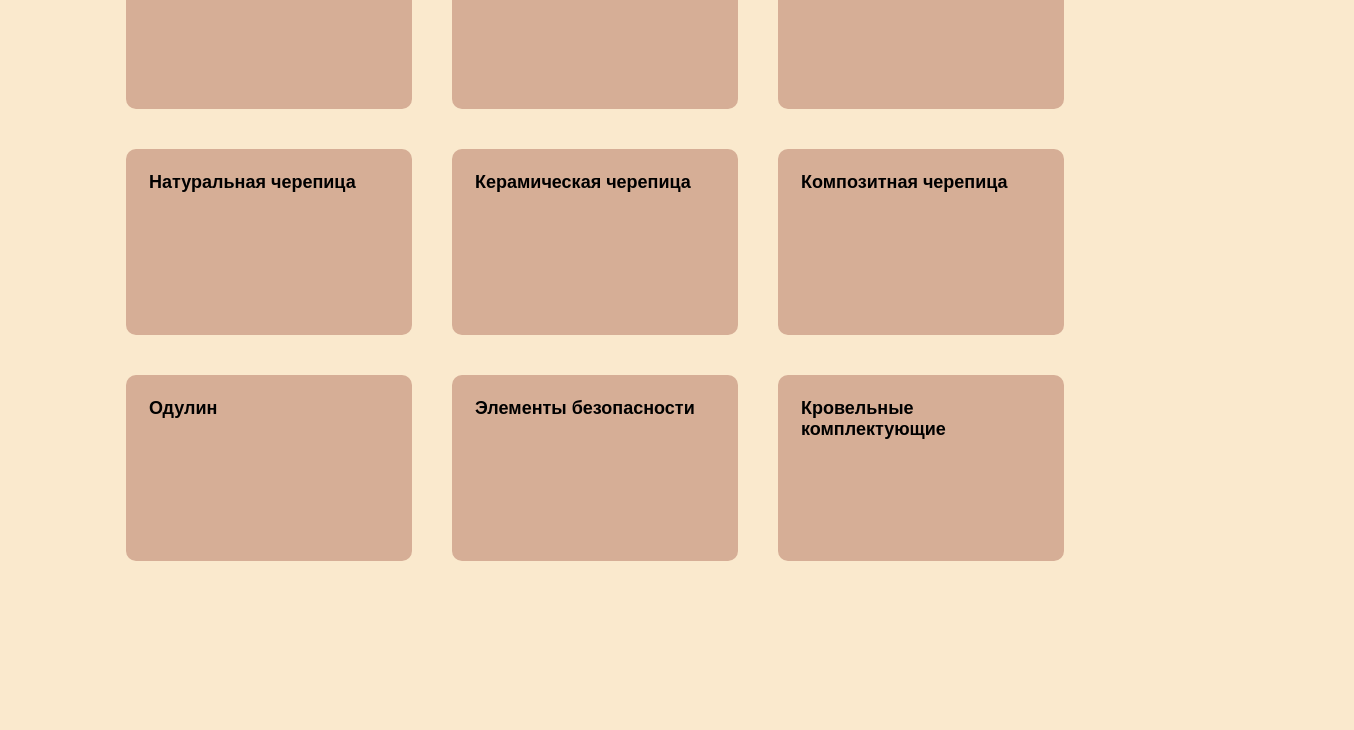
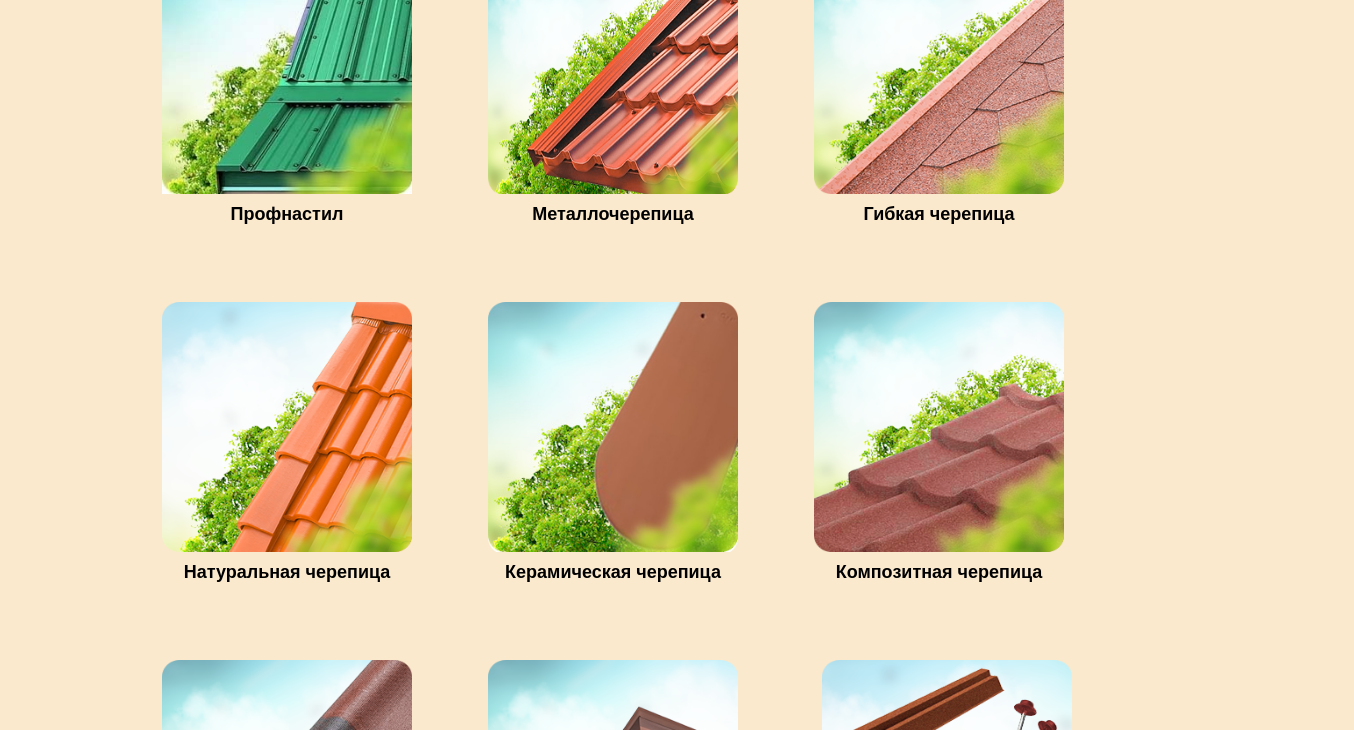
Before and after one commit to LadaKuzmina/Vilka-German, a plain HTML site: page roof.html in a window 1280 px wide. Shown: the part 298-1028 px from the top of the page, 1354 px wide, since content can reach past the window. Drawn offline with Linux system fonts and the light colour scheme; files whose address does not match are found by name.

Commit message:
add roof page

```diff
--- a/roof.html
+++ b/roof.html
@@ -45,35 +45,75 @@
             </div>
         </div>
     </header>
-
-  <h3>Наша продукция</h3>
+    <div class="list_catalog">
         <div class="products">
+            <img src="images/110461_99576_profnastil.jpg" height="250" width="250"/>
             <h4>Профнастил</h4>
         </div>
         <div class="products">
+            <img src="images/99561_metallocherepitsa.png" height="250" width="250"/>
             <h4>Металлочерепица</h4>
         </div>
         <div class="products">
+            <img src="images/99565_gibkaya-cherepitsa.png" height="250" width="250"/>
             <h4>Гибкая черепица</h4>
         </div>
         <div class="products">
+            <img src="images/99566_naturalnaya-cherepitsa.png" height="250" width="250"/>
             <h4>Натуральная черепица</h4>
         </div>
         <div class="products">
+            <img src="images/keram.png" height="250" width="250"/>
             <h4>Керамическая черепица</h4>
         </div>
         <div class="products">
+            <img src="images/kompos.png" height="250" width="250"/>
             <h4>Композитная черепица</h4>
         </div>
         <div class="products">
+            <img src="images/ondulin.png" height="250" width="250"/>
             <h4>Одулин</h4>
         </div>
         <div class="products">
+            <img src="images/99570_sofity.png" height="250" width="250"/>
+            <h4>Софиты для кровли</h4>
+        </div>
+        <div class="products">
+            <img src="images/120683_kartochka-doborka.png" height="250" width="250"/>
+            <h4>Доборные элементы кровли</h4>
+        </div>
+        <div class="products">
+            <img src="images/109681_bezopasnost-krovli.png" height="250" width="250"/>
             <h4>Элементы безопасности</h4>
         </div>
-  <div class="products">
-    <h4>Кровельные комплектующие</h4>
     </div>
+    <!--  <div class="products">-->
+    <!--    <h4>Профнастил</h4>-->
+    <!--  </div>-->
+    <!--  <div class="products">-->
+    <!--    <h4>Металлочерепица</h4>-->
+    <!--  </div>-->
+    <!--  <div class="products">-->
+    <!--    <h4>Гибкая черепица</h4>-->
+    <!--  </div>-->
+    <!--  <div class="products">-->
+    <!--    <h4>Натуральная черепица</h4>-->
+    <!--  </div>-->
+    <!--  <div class="products">-->
+    <!--    <h4>Керамическая черепица</h4>-->
+    <!--  </div>-->
+    <!--  <div class="products">-->
+    <!--    <h4>Композитная черепица</h4>-->
+    <!--  </div>-->
+    <!--  <div class="products">-->
+    <!--    <h4>Одулин</h4>-->
+    <!--  </div>-->
+    <!--  <div class="products">-->
+    <!--    <h4>Элементы безопасности</h4>-->
+    <!--  </div>-->
+    <!--  <div class="products">-->
+    <!--    <h4>Кровельные комплектующие</h4>-->
+    <!--  </div>-->
 </div>
 <footer>
     <div class="footer">
--- a/roof_style.css
+++ b/roof_style.css
@@ -200,36 +200,51 @@ footer > div {
     margin-left: 20px;
 }
 
-.products {
-    top: 100px;
+.list_catalog {
+    top: 170px;
     display: inline-block;
     color: black;
     position: relative;
     left: 100px;
-    background-color: #D6AE96;
+    margin: 18px;
+}
+
+.products {
+    text-align: center;
+    top: 10px;
+    display: inline-block;
+    color: black;
+    position: relative;
+    /*left: 100px;*/
+    /*background-color: #D6AE96;*/
     /*background-color: #492D2D;*/
     /*color: #492D2D;*/
     /*background-color: white;*/
-    width: 250px;
-    height: 150px;
+    /*width: 250px;*/
+    /*height: 150px;*/
     padding: 18px;
-    border-radius: 10px;
+    /*border-radius: 10px;*/
     font-family: Arial, Inter, serif;
     /*Arial,*/
     font-size: 18px;
-    overflow: auto;
+    /*overflow: auto;*/
     margin: 18px;
+}
 
+.products h4:hover {
+    color: #D6AE96;
 }
-.products h4:hover{
-    color: #FAE9CD;
+
+.products img:hover {
+    border: #333333 solid;
+    border-radius: 30px;
 }
-.products:hover{
-    border: #333333 solid;
-}
-.profiled_product{
-    background-image: url("images/110461_99576_profnastil.jpg");
-}
+
+/*.products:hover {*/
+/*    border: #333333 solid;*/
+/*}*/
+
+
 .products a {
     color: black;
     /*color: #492D2D;*/
```
Also changed, not shown: images/109681_bezopasnost-krovli.png (added), images/120683_kartochka-doborka.png (added), images/99561_metallocherepitsa.png (added), images/99565_gibkaya-cherepitsa.png (added), images/99566_naturalnaya-cherepitsa.png (added), images/99570_sofity.png (added), images/keram.png (added), images/kompos.png (added), images/ondulin.png (added). Lines whose indentation alone changed are shown as unchanged.
